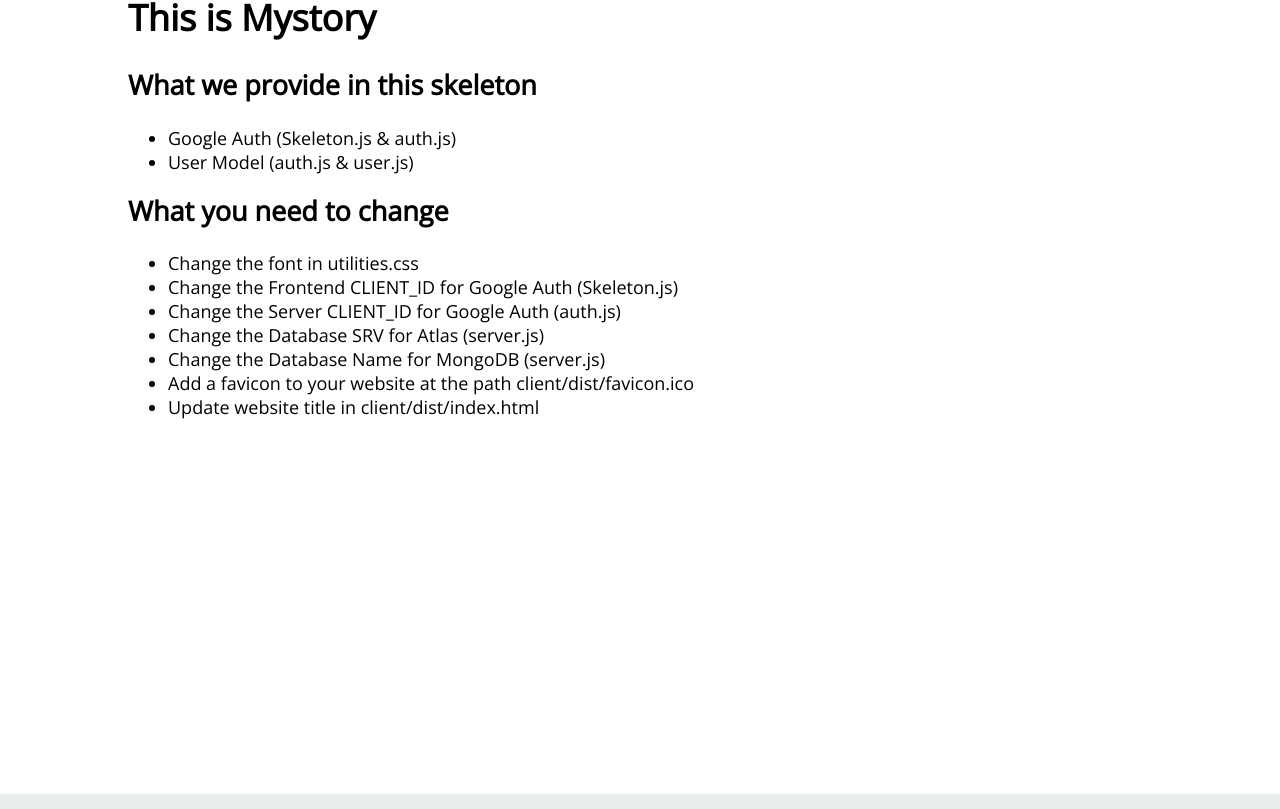
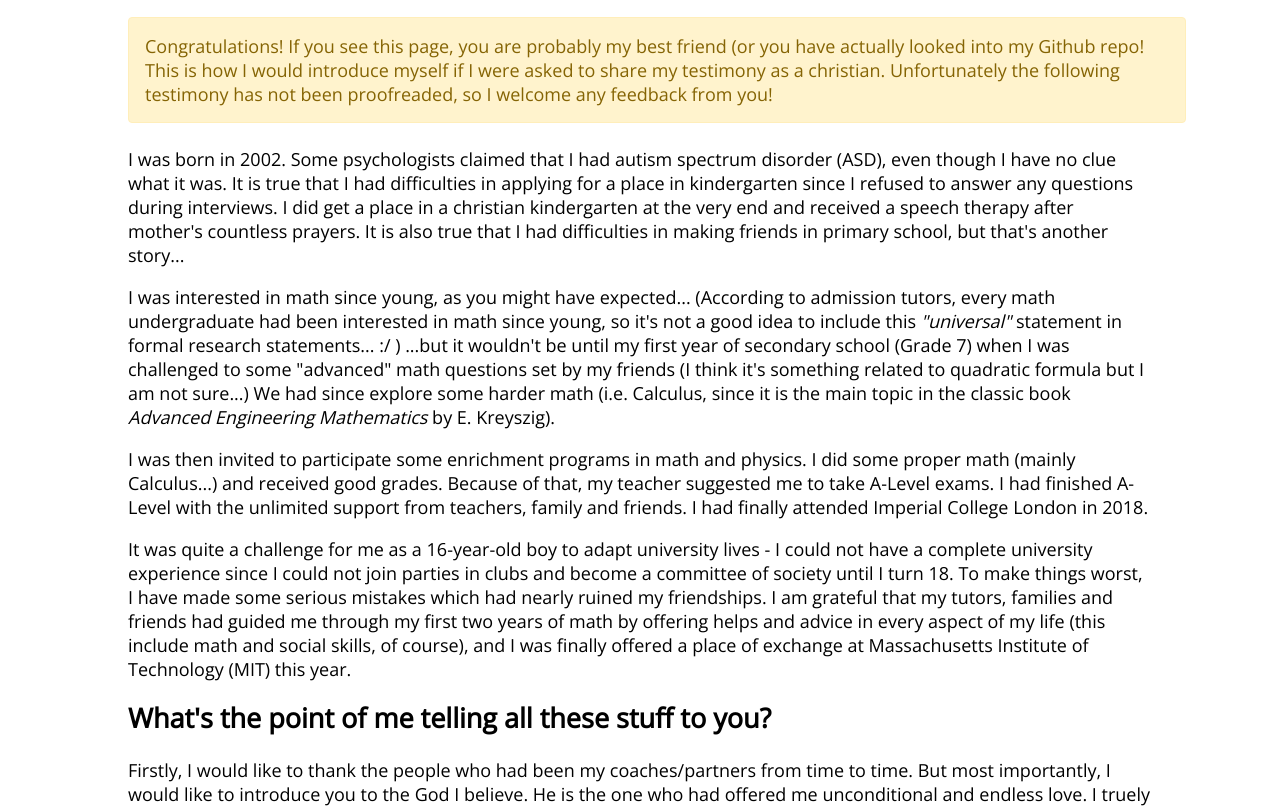
Before and after one commit to nhcheng/PersonalSite, a React app: page /mystory in a window 1280 px wide. Shown: the part 752-1561 px from the top of the page. Built offline with nearby package versions, Linux system fonts and the light colour scheme; the HTML template or start-up script is replaced by a standard one.

Commit message:
Stage 2 (MyStory) - First Draft (some Lorem Ipsum)

```diff
--- a/client/src/components/modules/CourseList.css
+++ b/client/src/components/modules/CourseList.css
@@ -1,7 +1,7 @@
 .courselist-title {
     display: flex;
     padding: 12px;
-    background-color: rgb(165, 161, 161);
+    background-color: var(--medgrey);
 }
 
 .courselist-title-left {
@@ -15,7 +15,7 @@
 
 .courselist-year-container {
     padding: 12px;
-    background-color: var(--medgrey);
+    background-color: var(--lightgrey);
 }
 
 .courselist-grid {
--- a/client/src/components/pages/MyStory.js
+++ b/client/src/components/pages/MyStory.js
@@ -4,6 +4,7 @@
 import TopBanner from "../modules/TopBanner.js"
 import "./Mystory.css";
 import myStoryBackground from "../../img/myStoryBanner.png";
+import MyAlert from "../modules/MyAlert.js"
 
 class Mystory extends Component {
   constructor(props) {
@@ -26,25 +27,48 @@
           des={(<> Taken in 2020 right before I return to UK at the
           <i> "Instagram Pier" </i> in Hong Kong. Credit to Vincent Chung. </>)}
         />
-      <div className="mystory-container">
-          <div className="mystory-bodycontainer">
-            <h1> This is Mystory </h1>
-            <h2> What we provide in this skeleton</h2>
-            <ul>
-            <li>Google Auth (Skeleton.js & auth.js)</li>
-            <li>User Model (auth.js & user.js)</li>
-            </ul>
-            <h2> What you need to change</h2>
-            <ul>
-            <li>Change the font in utilities.css</li>
-            <li>Change the Frontend CLIENT_ID for Google Auth (Skeleton.js)</li>
-            <li>Change the Server CLIENT_ID for Google Auth (auth.js)</li>
-            <li>Change the Database SRV for Atlas (server.js)</li>
-            <li>Change the Database Name for MongoDB (server.js)</li>
-            <li>Add a favicon to your website at the path client/dist/favicon.ico</li>
-            <li>Update website title in client/dist/index.html</li>
-            </ul>
-          </div>
+      <div className="u-block">
+        <MyAlert
+            alerttype="yellow"
+            content="Congratulations! If you see this page, you are probably my best friend (or you have actually looked
+              into my Github repo! This is how I would introduce myself if I were asked to share my testimony as a christian.
+              Unfortunately the following testimony has not been proofreaded, so I welcome any feedback from you!"
+          />
+      </div>
+      <div className="u-block">
+        <p> I was born in 2002. Some psychologists claimed that I had autism spectrum disorder (ASD), even though
+          I have no clue what it was. It is true that I had difficulties in applying for a place in kindergarten since
+          I refused to answer any questions during interviews. I did get a place in a christian kindergarten at the very end
+          and received a speech therapy after mother's countless prayers. It is also true that I had difficulties in making
+          friends in primary school, but that's another story...
+        </p>
+        <p> I was interested in math since young, as you might have expected... (According to admission tutors, every math
+          undergraduate had been interested in math since young, so it's not a good idea to include this <i>"universal" </i>
+          statement in formal research statements... :/ ) ...but it wouldn't be until my first year of secondary school (Grade 7)
+          when I was challenged to some "advanced" math questions set by my friends (I think it's something related to quadratic
+          formula but I am not sure...) We had since explore some harder math (i.e. Calculus, since it is the main topic in the
+          classic book <i> Advanced Engineering Mathematics</i> by E. Kreyszig).
+        </p>
+        <p> I was then invited to participate some enrichment programs in math and physics. I did some proper math (mainly Calculus...)
+          and received good grades. Because of that, my teacher suggested me to take A-Level exams. I had finished A-Level with the
+          unlimited support from teachers, family and friends. I had finally attended Imperial College London in 2018.
+        </p>
+        <p> It was quite a challenge for me as a 16-year-old boy to adapt university lives - I could not have a complete
+          university experience since I could not join parties in clubs and become a committee of society until I turn 18.
+          To make things worst, I have made some serious mistakes which had nearly ruined my friendships. I am grateful
+          that my tutors, families and friends had guided me through my first two years of math by offering helps and advice
+          in every aspect of my life (this include math and social skills, of course), and I was finally offered a place of
+          exchange at Massachusetts Institute of Technology (MIT) this year.
+        </p>
+        <h2> What's the point of me telling all these stuff to you? </h2>
+        <p> Firstly, I would like to thank the people who had been my coaches/partners from time to time. But most importantly,
+          I would like to introduce you to the God I believe. He is the one who had offered me unconditional and endless love.
+          I truely believe that the supports from my coaches/partners were blessings from God, and therefore nothing would be
+          possible with Him. I hope my story would make God sounds more interesting for you.
+        </p>
+        <p> My story doesn't end here, apparently. I am still battling with not just math, but also my arrogance and laziness
+          (probably a result of my ASD). Let's see where would God take me to.
+        </p>
       </div>
       </>
     );
--- a/client/src/utilities.css
+++ b/client/src/utilities.css
@@ -22,8 +22,8 @@
   --blue: #1A85C7;
   --red: #f44336;
   --violet: #941276;
-  --darkgrey: #9D9D9D;
-  --medgrey: #EBEEEE;
+  --darkgrey: #aaaaaa;
+  --medgrey: #d1d1d1;
   --lightgrey: #f7f7f7;
   --white: #fff;
 
```
